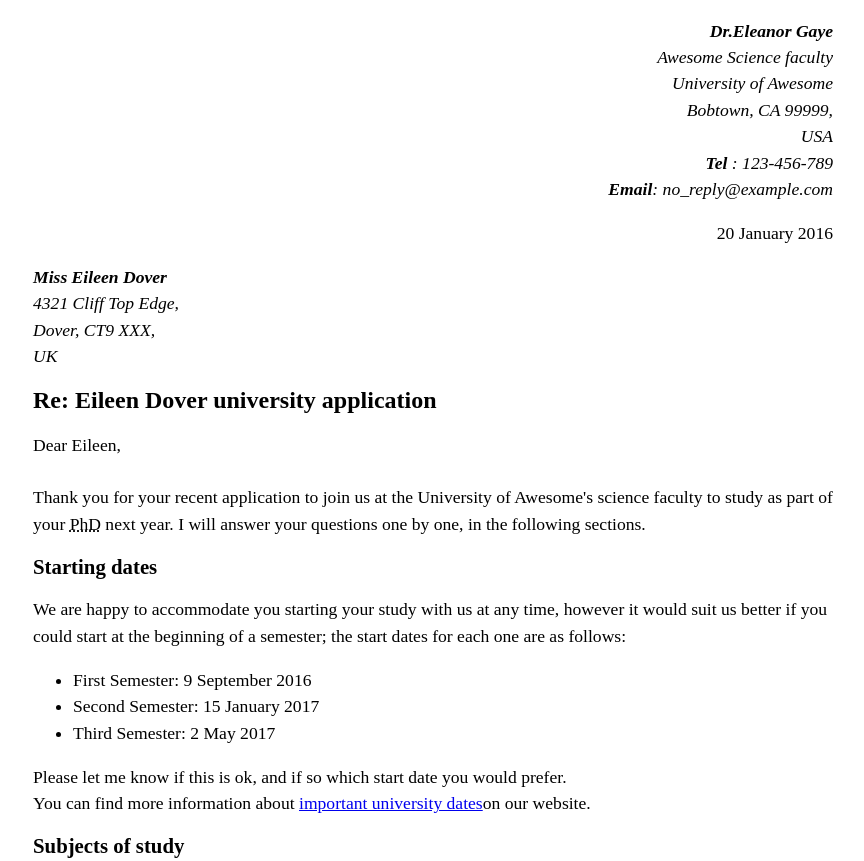
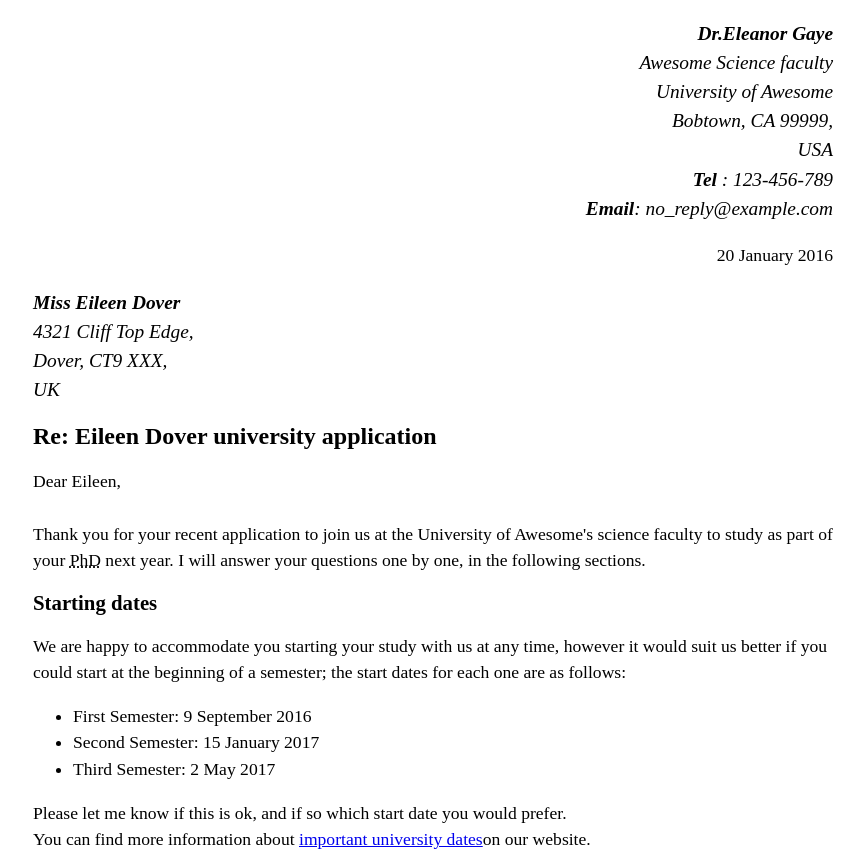
Before and after one commit to VaishnaviJ-code/markingupaletter, a plain HTML site: page index.html in a window 1280 px wide. Shown: the top 861 px of the page, without its empty margins (207-1071 px from the left). Drawn offline with Linux system fonts and the light colour scheme.

Commit message:
Update index.html

```diff
--- a/index.html
+++ b/index.html
@@ -9,28 +9,29 @@
   </head>
 
   <body>
-    <p>
-      <address class="sender-column">
+
+      <address >
+        <p class="sender-column">
           <strong>Dr.Eleanor Gaye</strong><br>
           Awesome Science faculty<br>
           University of Awesome<br>
           Bobtown, CA 99999,<br>
           USA<br>
           <strong>Tel</strong> : 123-456-789<br>
-        <strong>Email</strong>: no_reply@example.com<br>
+          <strong>Email</strong>: no_reply@example.com
+        </p>
       </address>
-     </p>
 
     <p class="sender-column"><time datetime="2016-01-20">20 January 2016</time></p>
 
+      <address>
         <p>
-      <address>
           <strong>Miss Eileen Dover</strong><br>
           4321 Cliff Top Edge,<br>
           Dover, CT9 XXX,<br>
-      UK<br>
+          UK
+        </p>
       </address>
-    </p>
 
     <h1>Re: Eileen Dover university application</h1>
 
```
Lines whose indentation alone changed are shown as unchanged.
